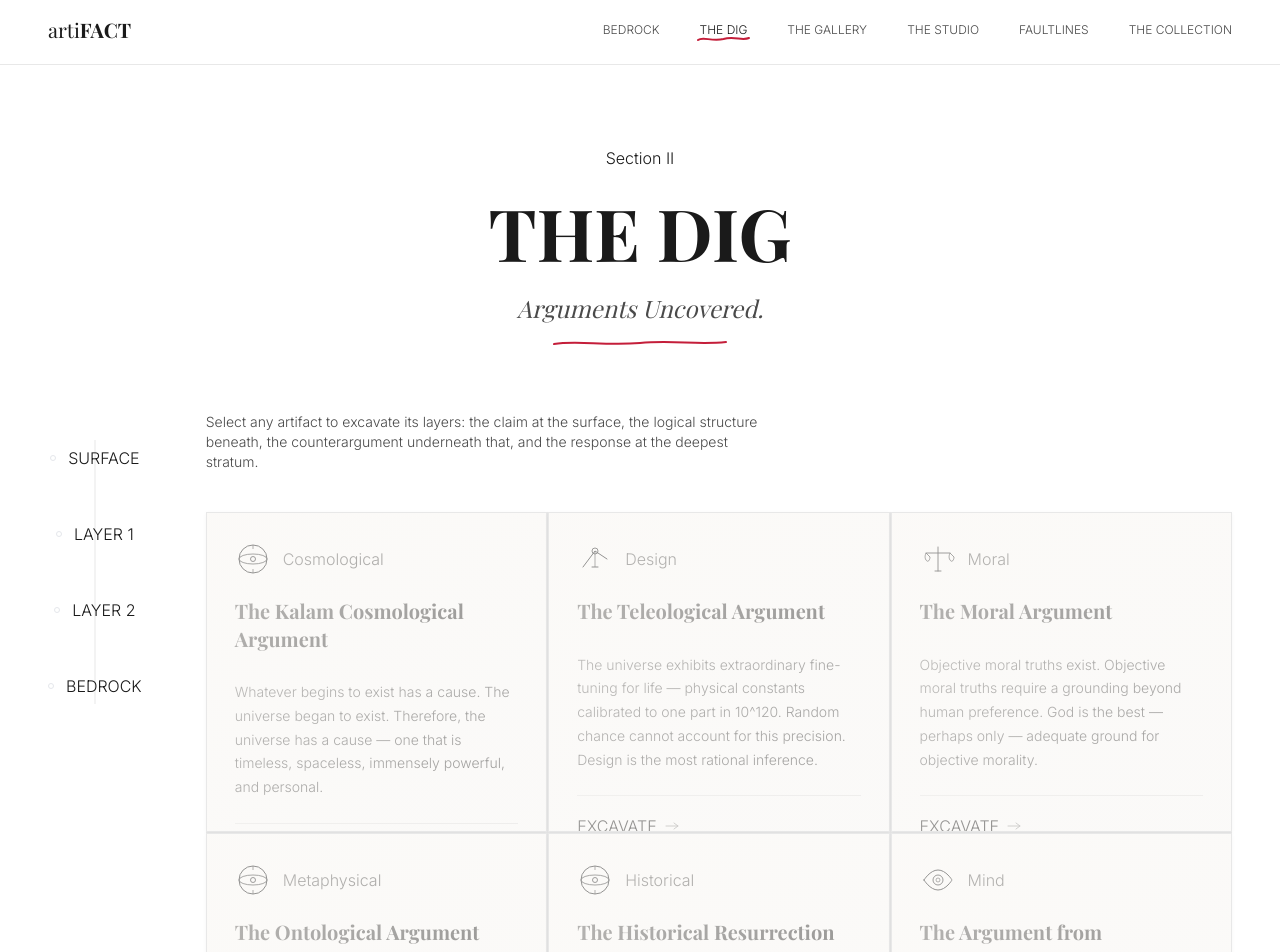
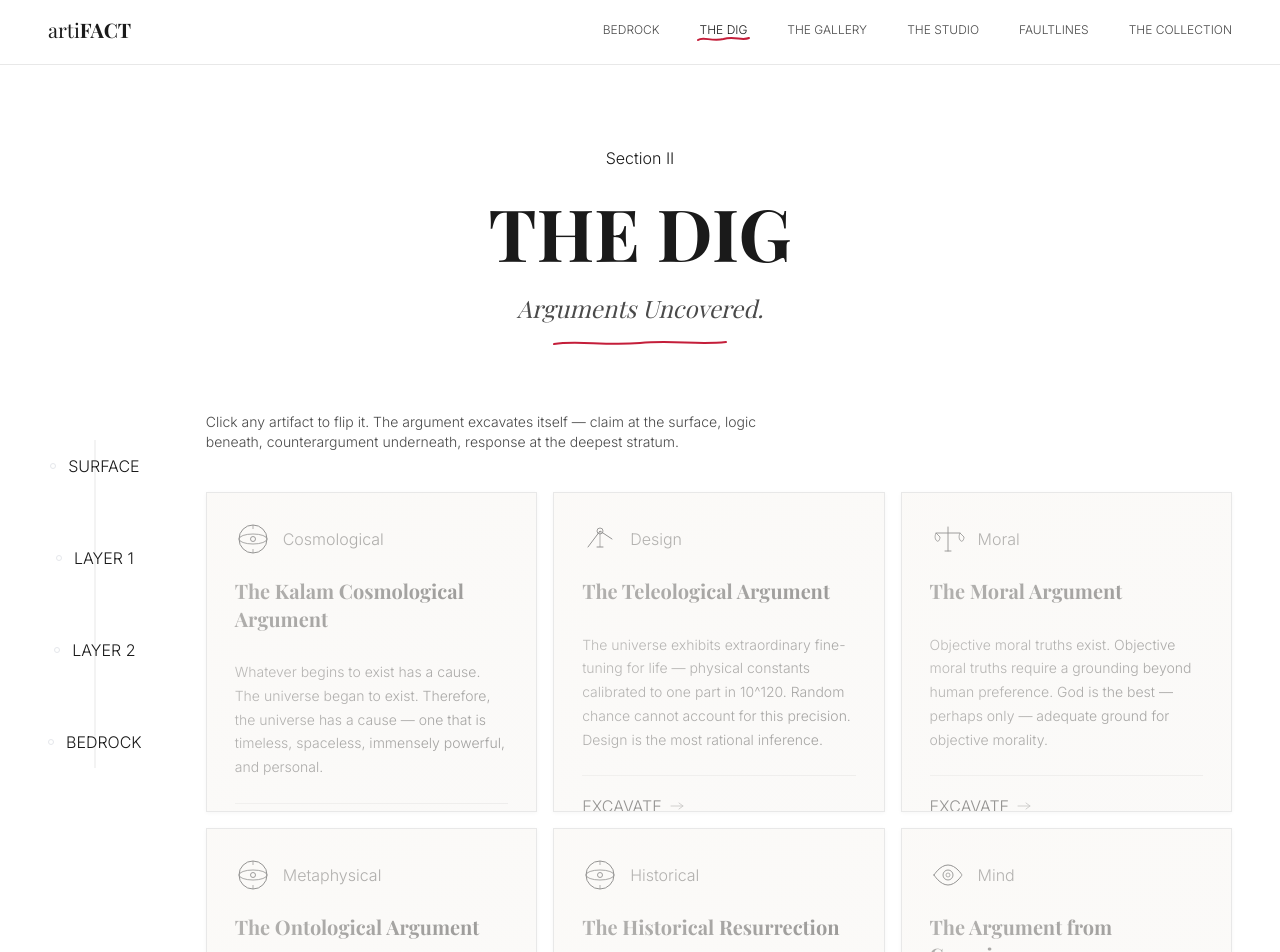
Before and after one commit to TrueDominion/artifact, a React (Vite) app: page /the-dig in a window 1280 px wide. Shown: the top 952 px of the page. Built offline with nearby package versions, Linux system fonts and the light colour scheme; a web font is replaced by a local one.

Commit message:
Enhance ArtifactCard interaction and sidebar layout
Updated the interaction model for ArtifactCards and refined the sidebar layout.

```diff
--- a/src/pages/TheDig.tsx
+++ b/src/pages/TheDig.tsx
@@ -1,8 +1,8 @@
 /**
  * src/pages/TheDig.tsx
  * THE DIG — Arguments Uncovered.
- * 3-column grid of ArtifactCards with expandable accordion layers.
- * Desktop: left sidebar with depth labels (SURFACE → BEDROCK).
+ * 3-column grid of ArtifactCards with 3D flip-and-lift interaction.
+ * Desktop: left sidebar with excavation depth labels.
  */
 
 import SectionHeader from '@/components/ui/SectionHeader'
@@ -25,18 +25,16 @@ export default function TheDig() {
         <div className="flex gap-10 lg:gap-16">
 
           {/* Depth sidebar — desktop only */}
-          <aside className="hidden lg:flex flex-col items-center flex-shrink-0 pt-2" aria-label="Excavation depth levels">
+          <aside
+            className="hidden lg:flex flex-col items-center flex-shrink-0 pt-2"
+            aria-label="Excavation depth levels"
+          >
             <div className="flex flex-col items-center gap-0 relative">
-              {/* Vertical graphite line */}
               <div className="absolute top-5 bottom-5 left-1/2 -translate-x-1/2 w-px bg-graphite-border" />
-
-              {['SURFACE', 'LAYER 1', 'LAYER 2', 'BEDROCK'].map((level, i) => (
-                <div key={level} className="flex items-center gap-3 py-6 z-10 relative">
+              {['SURFACE', 'LAYER 1', 'LAYER 2', 'BEDROCK'].map((level) => (
+                <div key={level} className="flex items-center gap-3 py-8 z-10 relative">
                   <div className="w-1.5 h-1.5 rounded-full border border-graphite-soft bg-white" />
-                  <span
-                    className="label-museum text-graphite-soft"
-                    style={{ writingMode: 'horizontal-tb' }}
-                  >
+                  <span className="label-museum text-graphite-soft whitespace-nowrap">
                     {level}
                   </span>
                 </div>
@@ -47,16 +45,15 @@ export default function TheDig() {
           {/* Arguments grid */}
           <div className="flex-1">
             <p className="font-sans text-sm text-graphite-light leading-body mb-10 max-w-xl">
-              Select any artifact to excavate its layers: the claim at the surface,
-              the logical structure beneath, the counterargument underneath that,
-              and the response at the deepest stratum.
+              Click any artifact to flip it. The argument excavates itself —
+              claim at the surface, logic beneath, counterargument underneath,
+              response at the deepest stratum.
             </p>
 
-            <div className="grid grid-cols-1 md:grid-cols-2 xl:grid-cols-3 gap-px bg-graphite-border">
+            {/* Gap-based grid so lifted cards have shadow room */}
+            <div className="grid grid-cols-1 md:grid-cols-2 xl:grid-cols-3 gap-4">
               {args.map((arg) => (
-                <div key={arg.id} className="bg-white">
-                  <ArtifactCard argument={arg} />
-                </div>
+                <ArtifactCard key={arg.id} argument={arg} />
               ))}
             </div>
           </div>
```
